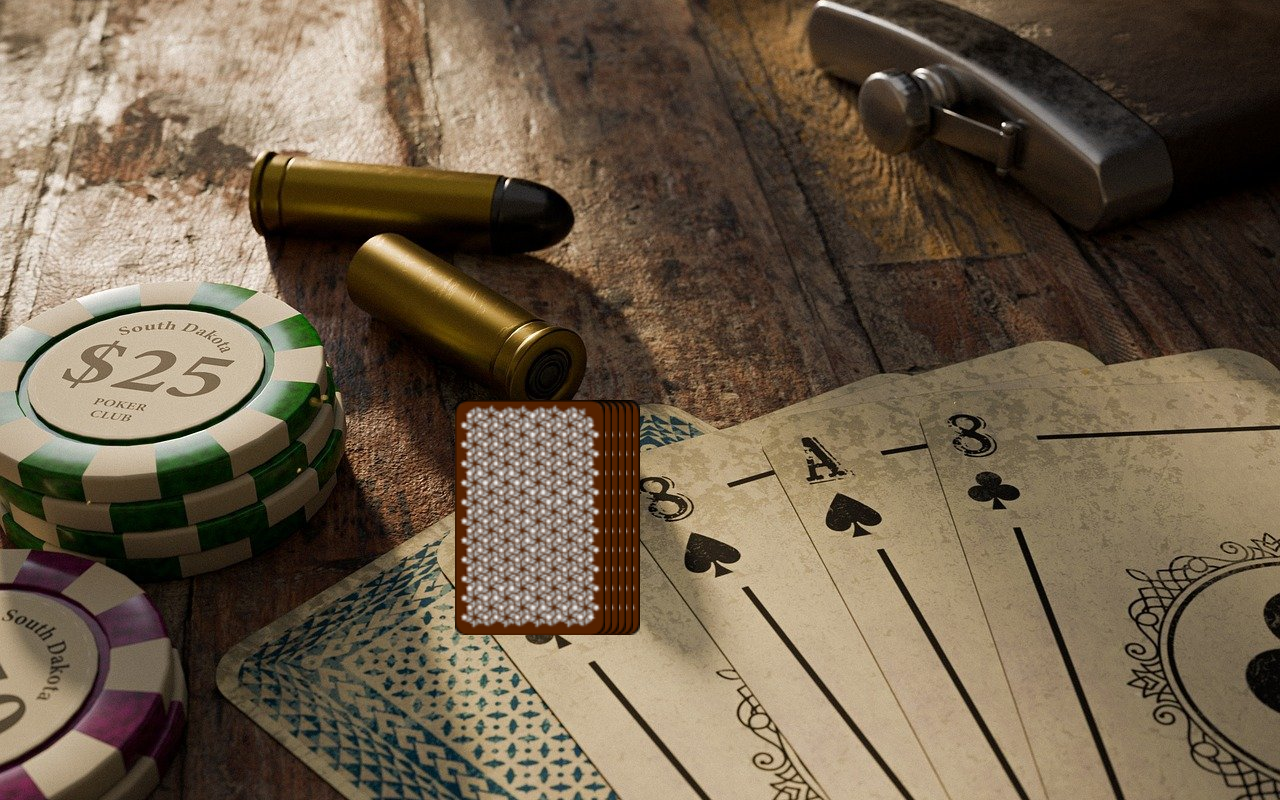
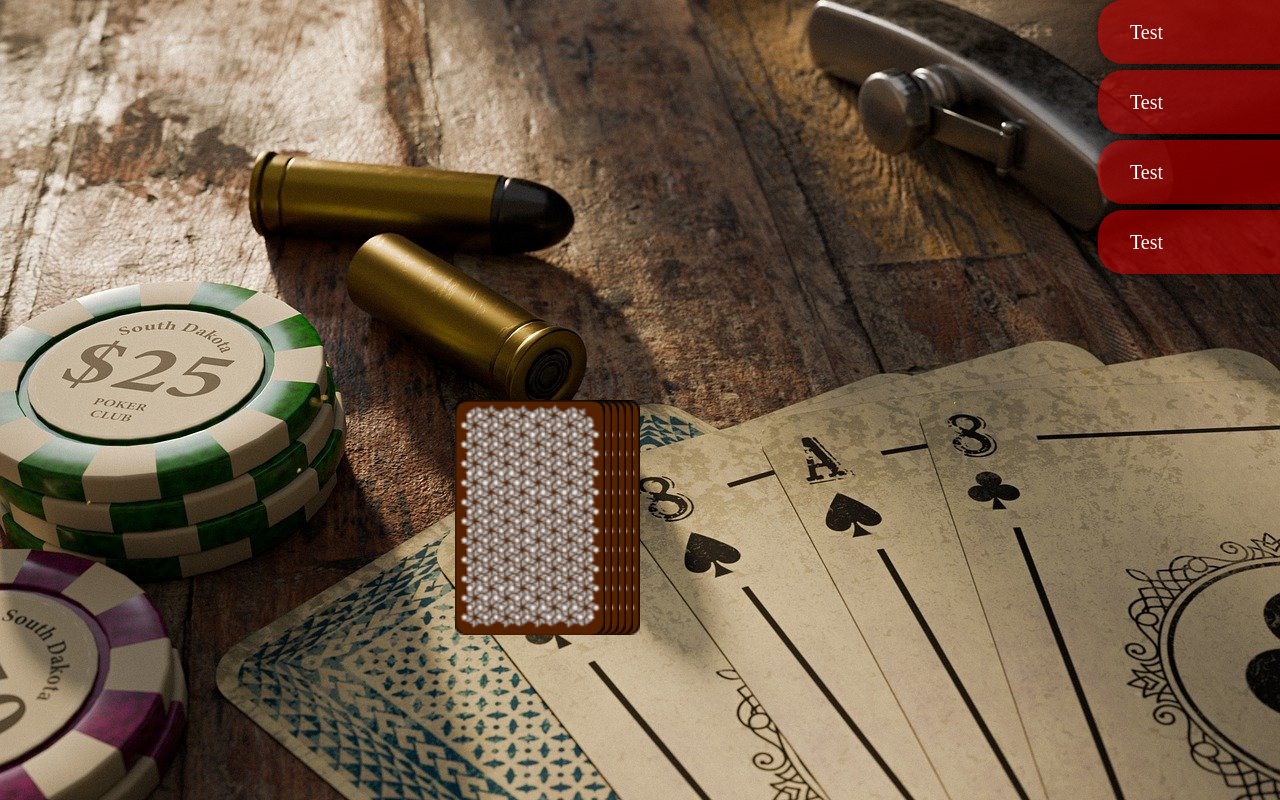
Before and after one commit to Ysidr/Ring-Of-Fire, an Angular app: page /game in a window 1280 px wide. Built offline with nearby package versions, Linux system fonts and the light colour scheme.

Commit message:
Players added

```diff
--- a/src/app/game/game.component.html
+++ b/src/app/game/game.component.html
@@ -1,3 +1,6 @@
+<app-player *ngFor="let player of game.Players let i = index" [ngStyle]="{'top.px': i * 70}" class="appPlayerPosition"></app-player>
+
+
 <section class="gameField">
     <div class="card-stack">
         <!-- <img [ngStyle]="{'right.px': i * 7}" [class.cardTaken]="isTaken && last" *ngFor="let card of [0,1,2,3,4,5]; let i= index let last = last " (click)="last && takeCard()" src="/img/cards/card_cover.png" alt=""> -->
--- a/src/app/game/game.component.scss
+++ b/src/app/game/game.component.scss
@@ -2,6 +2,11 @@
   display: flex;
   justify-content: center;
   align-items: center;
+}
+
+.appPlayerPosition {
+  position: absolute;
+  right: 0px;
 }
 
 .gameField {
--- a/src/app/game/game.component.ts
+++ b/src/app/game/game.component.ts
@@ -1,10 +1,12 @@
 import { Component } from '@angular/core';
 import { CommonModule } from '@angular/common';
 import { Game } from '../../models/game';
+import { PlayerComponent } from '../player/player.component';
+
 
 @Component({
   selector: 'app-game',
-  imports: [CommonModule],
+  imports: [CommonModule, PlayerComponent],
   templateUrl: './game.component.html',
   styleUrl: './game.component.scss'
 })
--- /dev/null
+++ b/src/app/player/player.component.html
@@ -0,0 +1,3 @@
+<div class="player">
+    <span>Test</span>
+</div>
--- /dev/null
+++ b/src/app/player/player.component.scss
@@ -0,0 +1,15 @@
+.player {
+    display: flex;
+    align-items: center;
+    width: 150px;
+    height: 64px;
+    color: white;
+    border-radius: 25px 0 0 25px;
+    padding-left: 32px;
+    background-color: rgba(204, 1, 1, 0.578);
+    box-shadow: 0 0 10px rgba(0, 0, 0, 0.5);
+
+    span {
+        font-size: 20px;
+    }
+}
--- a/src/models/game.ts
+++ b/src/models/game.ts
@@ -1,5 +1,5 @@
 export class Game {
-    public Players: string[] = [];
+    public Players: string[] = ['Normen', 'Max', 'Finn', 'Lukas'];
     public Stack: string[] = [];
     public LayedCards: string[] = [];
     public CurrentPlayer: number = 0;
```
Also changed, not shown: src/app/player/player.component.ts (added, +11 -0 lines), 1 other file (tests, documents, lock files or other folders).
